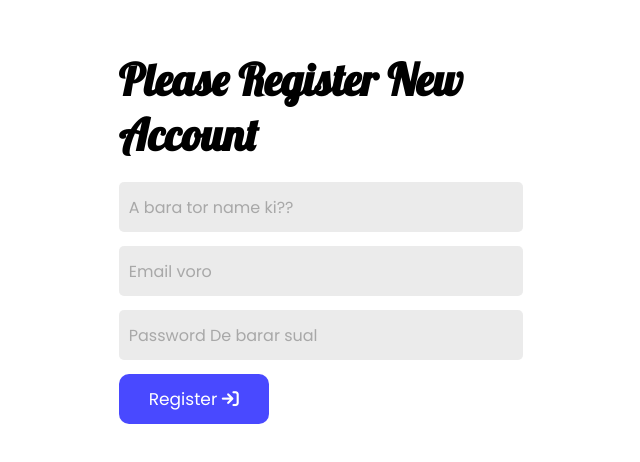
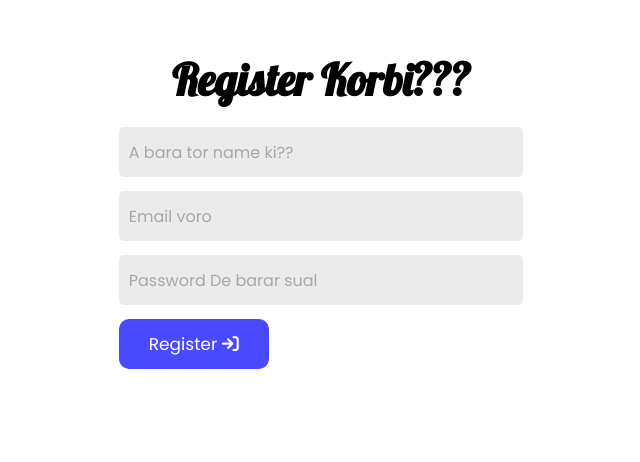
Before and after one commit to siamafrid/Login-Page, a plain HTML site: page index.html in a window 1280 px wide. Shown: the part 148-610 px from the top of the page, without its empty margins (319-959 px from the left). Drawn offline with Linux system fonts and the light colour scheme.

Commit message:
Update index.html
Signed-off-by: Siam Afrid <97580610+siamafrid@users.noreply.github.com>

```diff
--- a/index.html
+++ b/index.html
@@ -28,7 +28,7 @@
 <body>
     <div class="input-section">
         <div class="input-area" id="input-area">
-            <h1>Please Register New Account</h1>
+            <h1>Register Korbi???</h1>
             <input type="text" name="" id="" placeholder="A bara tor name ki??" required="">
             <input type="email" name="" id="" placeholder="Email voro" required="">
             <input type="password" name="" id="pass" placeholder="Password De barar sual" required="">
```
